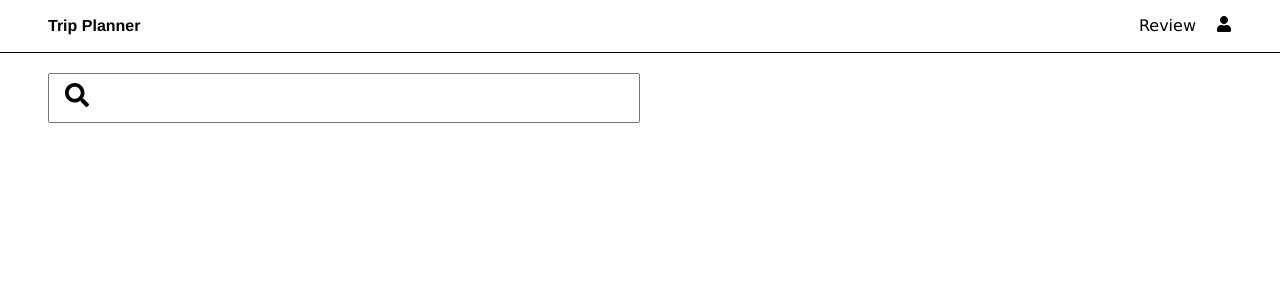
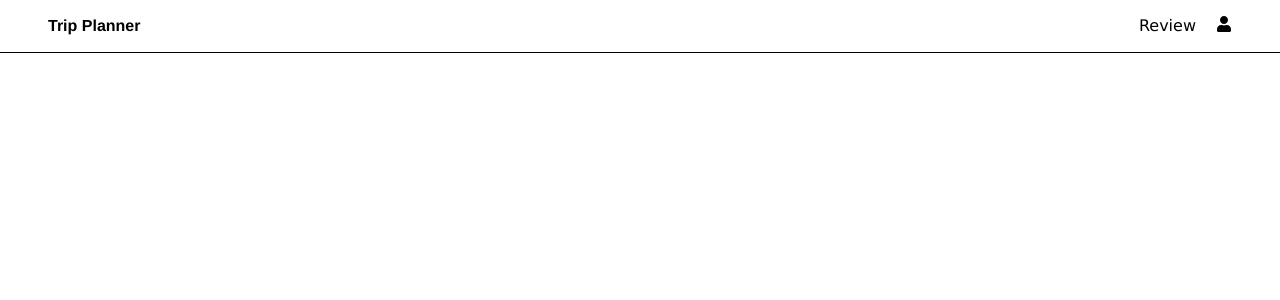
Before and after one commit to IlariaMessiha/Trip-Planner-Project, a React (Create React App) app: page /SearchPage in a window 1280 px wide. Shown: the top 300 px of the page. Built offline with nearby package versions, Linux system fonts and the light colour scheme.

Commit message:
SearchEngineAutocomplete renaming

```diff
--- a/package.json
+++ b/package.json
@@ -12,8 +12,10 @@
     "@types/node": "^16.11.42",
     "@types/react": "^18.0.14",
     "@types/react-dom": "^18.0.5",
+    "i18next": "^21.8.14",
     "react": "^18.2.0",
     "react-dom": "^18.2.0",
+    "react-i18next": "^11.18.1",
     "react-icons": "^4.4.0",
     "react-material-ui-carousel": "^3.4.2",
     "react-multi-carousel": "^2.8.2",
--- a/src/App.tsx
+++ b/src/App.tsx
@@ -17,10 +17,7 @@ function App() {
           <Route path="/" element={<Dashboard />} />
           <Route path="/location/:id" element={<LocationPage />} />
           <Route path="/activity/:id" element={<ActivityPage />} />
-          <Route
-            path="/SearchPage"
-            element={<SearchPage location={locations} activity={activities} />}
-          />
+          <Route path="/SearchPage" element={<SearchPage />} />
         </Routes>
       </BrowserRouter>
     </div>
--- a/src/Components/widgets/SearchEngine.tsx
+++ b/src/Components/widgets/SearchEngine.tsx
@@ -1,61 +1,3 @@
-import { ChangeEvent, FC, useState } from "react";
-import { useNavigate } from "react-router-dom";
-import { apiCalls } from "../../api/api";
-import { SearchResult } from "../../types/SearchResult";
-import { InputText } from "../core/InputText";
-import { Typography } from "../core/Typography";
-import styles from "./SearchEngine.module.css";
-
-interface SearchEngineProps {}
-
-export const SearchEngine: FC<SearchEngineProps> = () => {
-  const [results, setResults] = useState<SearchResult[]>([]);
-  const [query, setQuery] = useState<string>("");
-  const handleFilter = ({ target }: ChangeEvent<HTMLInputElement>): void => {
-    const _query: string = target.value.toLowerCase();
-    setQuery(_query);
-
-    const _results = apiCalls.search(_query);
-    if (_query === "") {
-      setResults([]);
-    } else {
-      setResults(_results);
-    }
-  };
-
-  const navigate = useNavigate();
-  const onSubmit = () => {
-    navigate("/SearchPage");
-  };
-
-  return (
-    <div className={styles.search}>
-      <form onSubmit={onSubmit}>
-        <InputText onChange={handleFilter} inputValue={query} />
-        <div className={styles.searchResult}>
-          {results.map(({ type, item }) => {
-            return (
-              <div key={`${type}-${item.id}`}>
-                {type === "location" ? (
-                  <a href={`/location/${item.id}`}>
-                    <Typography
-                      text={item.name}
-                      className={styles.searchResultElement}
-                    />
-                  </a>
-                ) : (
-                  <a href={`/activity/${item.id}`}>
-                    <Typography
-                      text={item.name}
-                      className={styles.searchResultElement}
-                    />
-                  </a>
-                )}
-              </div>
-            );
-          })}
-        </div>
-      </form>
-    </div>
-  );
+export const SearchEngine = () => {
+  return <div></div>;
 };
--- /dev/null
+++ b/src/Components/widgets/SearchEngineAutocomplete.tsx
@@ -0,0 +1,61 @@
+import { ChangeEvent, FC, useState } from "react";
+import { useNavigate } from "react-router-dom";
+import { apiCalls } from "../../api/api";
+import { SearchResult } from "../../types/SearchResult";
+import { InputText } from "../core/InputText";
+import { Typography } from "../core/Typography";
+import styles from "./SearchEngineAutocomplete.module.css";
+
+interface SearchEngineProps {}
+
+export const SearchEngineAutocomplete: FC<SearchEngineProps> = () => {
+  const [results, setResults] = useState<SearchResult[]>([]);
+  const [query, setQuery] = useState<string>("");
+  const handleFilter = ({ target }: ChangeEvent<HTMLInputElement>): void => {
+    const _query: string = target.value.toLowerCase();
+    setQuery(_query);
+
+    const _results = apiCalls.search(_query);
+    if (_query === "") {
+      setResults([]);
+    } else {
+      setResults(_results);
+    }
+  };
+
+  const navigate = useNavigate();
+  const onSubmit = () => {
+    navigate("/SearchPage");
+  };
+
+  return (
+    <div className={styles.search}>
+      <form onSubmit={onSubmit}>
+        <InputText onChange={handleFilter} inputValue={query} />
+        <div className={styles.searchResult}>
+          {results.map(({ type, item }) => {
+            return (
+              <div key={`${type}-${item.id}`}>
+                {type === "location" ? (
+                  <a href={`/location/${item.id}`}>
+                    <Typography
+                      text={item.name}
+                      className={styles.searchResultElement}
+                    />
+                  </a>
+                ) : (
+                  <a href={`/activity/${item.id}`}>
+                    <Typography
+                      text={item.name}
+                      className={styles.searchResultElement}
+                    />
+                  </a>
+                )}
+              </div>
+            );
+          })}
+        </div>
+      </form>
+    </div>
+  );
+};
--- a/src/Components/widgets/SearchFilter.tsx
+++ /dev/null
@@ -1,5 +0,0 @@
-import { InputText } from "../core/InputText";
-
-export const SearchFilter = () => {
-  return <div></div>;
-};
--- a/src/Pages/Dashboard.tsx
+++ b/src/Pages/Dashboard.tsx
@@ -3,7 +3,7 @@ import { CardActivity } from "../Components/core/CardActivity";
 import { CardLocation } from "../Components/core/CardLocation";
 import { Container } from "../Components/core/Container";
 import { Typography } from "../Components/core/Typography";
-import { SearchEngine } from "../Components/widgets/SearchEngine";
+import { SearchEngineAutocomplete } from "../Components/widgets/SearchEngineAutocomplete";
 import { Swiper } from "../Components/widgets/Swiper";
 import styles from "./Dashboard.module.css";
 
@@ -14,7 +14,7 @@ export const Dashboard = () => {
         text="Enjoy the best things to do, in every destination!"
         variant="h1"
       />
-      <SearchEngine />
+      <SearchEngineAutocomplete />
       <div className={styles.dashboardContainer}>
         <Typography text="Locations" variant="h2" />
         <Swiper>
--- a/src/Pages/SearchPage.tsx
+++ b/src/Pages/SearchPage.tsx
@@ -1,56 +1,12 @@
 import { ChangeEvent, FC, useState } from "react";
 
 import { Container } from "../Components/core/Container";
-import { InputTextSearchPage } from "../Components/core/InputTextSearchPage";
-import { Typography } from "../Components/core/Typography";
-import { Activity } from "../models/Activity";
-import { Location } from "../models/Location";
-import styles from "./SearchPage.module.css";
-import { ApiCalls } from "../api/api";
-interface SearchEngineProps {
-  location: Location[];
-  activity: Activity[];
-}
-export const SearchPage: FC<SearchEngineProps> = ({ location }) => {
-  const [fiteredData, setFilteredData] = useState<Location[]>([]);
-  const [wordEntered, setWordEntered] = useState<string>("");
-  const handleFilter = ({ target }: ChangeEvent<HTMLInputElement>): void => {
-    const searchWord: string = target.value.toLowerCase();
-    setWordEntered(searchWord);
-    const newFilter: Location[] = location.filter((value) => {
-      if (
-        value.name.toLowerCase().includes(searchWord) ||
-        value.continent.toLowerCase().startsWith(searchWord) ||
-        value.country.toLowerCase().startsWith(searchWord)
-      ) {
-        return value;
-      }
-    });
+import { SearchEngine } from "../Components/widgets/SearchEngine";
 
-    // console.log(searchWord);
-
-    if (searchWord === "") {
-      setFilteredData([]);
-    } else {
-      setFilteredData(newFilter);
-    }
-    console.log(newFilter);
-  };
-
+export const SearchPage = () => {
   return (
     <Container>
-      <InputTextSearchPage onChange={handleFilter} inputValue={wordEntered} />
-      <div className={styles.searchResult}>
-        {fiteredData.map((value) => {
-          return (
-            <Typography
-              key={value.id}
-              text={value.name}
-              className={styles.searchResultElement}
-            />
-          );
-        })}
-      </div>
+      <SearchEngine />
     </Container>
   );
 };
```
Also changed, not shown: src/Components/widgets/SearchEngineAutocomplete.module.css (renamed from src/Components/widgets/SearchEngine.module.css), 1 other file (tests, documents, lock files or other folders).
